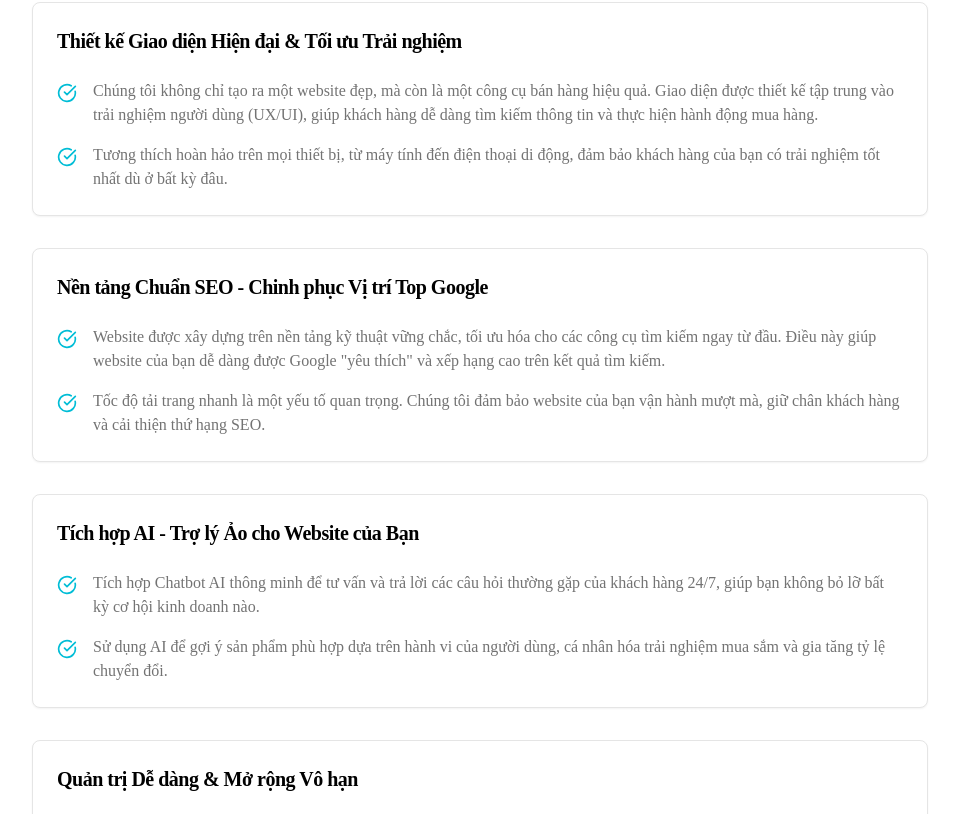
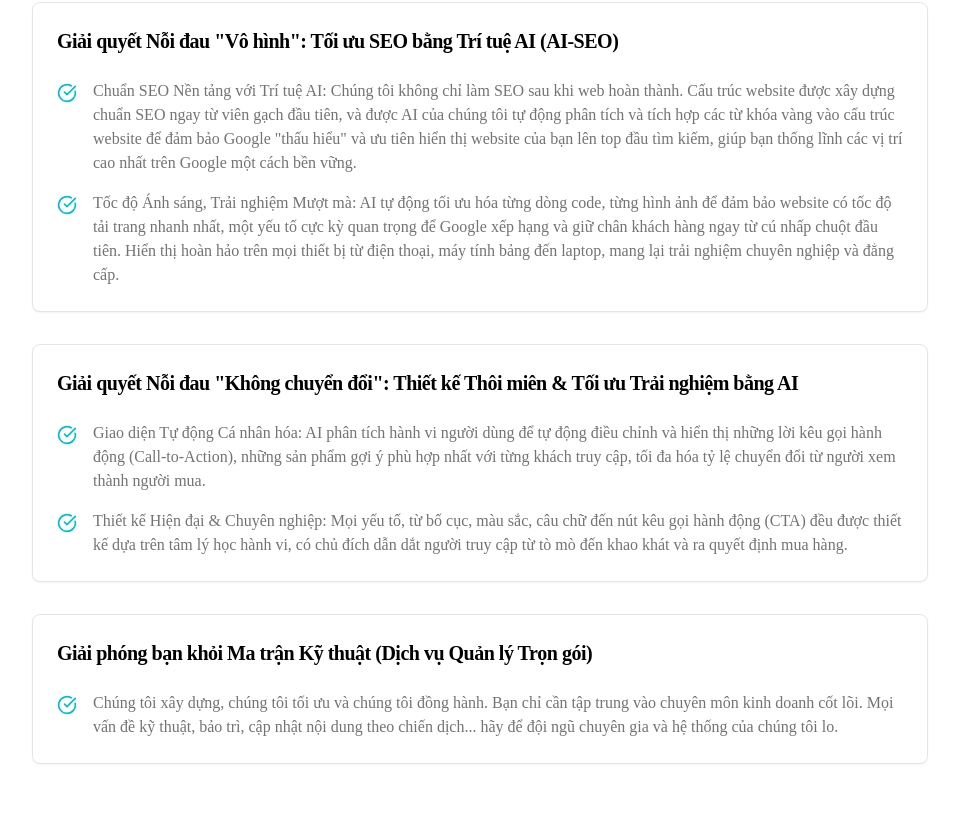
Before and after one commit to jb007-gg/igen-backend, a Next.js app: page /thiet-ke-website in a window 1280 px wide. Shown: the part 926-1740 px from the top of the page, without its empty margins (160-1119 px from the left). Built offline with nearby package versions, Linux system fonts and the light colour scheme.

Commit message:
can you modify the content in page /thiet-ke-website to this
1. Giải qu

```diff
--- a/src/app/sang-tao-noi-dung/page.tsx
+++ b/src/app/sang-tao-noi-dung/page.tsx
@@ -51,7 +51,7 @@ export default function ContentCreationPage() {
               Sáng tạo Nội dung bằng AI: Giải pháp "Studio AI"
             </h1>
             <p className="mx-auto mt-4 max-w-[800px] text-gray-300 md:text-xl">
-              Nguồn "Nhiên liệu" Vô hạn cho Cỗ máy Marketing. Sau khi có chiến lược, chúng ta cần nguồn nguyên liệu để triển khai.
+              Nguồn "Nhiên liệu" Vô hạn cho Cỗ máy Marketing.
             </p>
           </div>
         </section>
--- a/src/app/thiet-ke-website/page.tsx
+++ b/src/app/thiet-ke-website/page.tsx
@@ -8,32 +8,24 @@ import Image from 'next/image';
 
 const websitePoints = [
   {
-    title: 'Thiết kế Giao diện Hiện đại & Tối ưu Trải nghiệm',
+    title: 'Giải quyết Nỗi đau "Vô hình": Tối ưu SEO bằng Trí tuệ AI (AI-SEO)',
     points: [
-        'Chúng tôi không chỉ tạo ra một website đẹp, mà còn là một công cụ bán hàng hiệu quả. Giao diện được thiết kế tập trung vào trải nghiệm người dùng (UX/UI), giúp khách hàng dễ dàng tìm kiếm thông tin và thực hiện hành động mua hàng.',
-        'Tương thích hoàn hảo trên mọi thiết bị, từ máy tính đến điện thoại di động, đảm bảo khách hàng của bạn có trải nghiệm tốt nhất dù ở bất kỳ đâu.',
-    ]
-  },
-  {
-    title: 'Nền tảng Chuẩn SEO - Chinh phục Vị trí Top Google',
-    points: [
-      'Website được xây dựng trên nền tảng kỹ thuật vững chắc, tối ưu hóa cho các công cụ tìm kiếm ngay từ đầu. Điều này giúp website của bạn dễ dàng được Google "yêu thích" và xếp hạng cao trên kết quả tìm kiếm.',
-      'Tốc độ tải trang nhanh là một yếu tố quan trọng. Chúng tôi đảm bảo website của bạn vận hành mượt mà, giữ chân khách hàng và cải thiện thứ hạng SEO.',
+      'Chuẩn SEO Nền tảng với Trí tuệ AI: Chúng tôi không chỉ làm SEO sau khi web hoàn thành. Cấu trúc website được xây dựng chuẩn SEO ngay từ viên gạch đầu tiên, và được AI của chúng tôi tự động phân tích và tích hợp các từ khóa vàng vào cấu trúc website để đảm bảo Google "thấu hiểu" và ưu tiên hiển thị website của bạn lên top đầu tìm kiếm, giúp bạn thống lĩnh các vị trí cao nhất trên Google một cách bền vững.',
+      'Tốc độ Ánh sáng, Trải nghiệm Mượt mà: AI tự động tối ưu hóa từng dòng code, từng hình ảnh để đảm bảo website có tốc độ tải trang nhanh nhất, một yếu tố cực kỳ quan trọng để Google xếp hạng và giữ chân khách hàng ngay từ cú nhấp chuột đầu tiên. Hiển thị hoàn hảo trên mọi thiết bị từ điện thoại, máy tính bảng đến laptop, mang lại trải nghiệm chuyên nghiệp và đẳng cấp.',
     ],
   },
   {
-    title: 'Tích hợp AI - Trợ lý Ảo cho Website của Bạn',
+    title: 'Giải quyết Nỗi đau "Không chuyển đổi": Thiết kế Thôi miên & Tối ưu Trải nghiệm bằng AI',
     points: [
-        'Tích hợp Chatbot AI thông minh để tư vấn và trả lời các câu hỏi thường gặp của khách hàng 24/7, giúp bạn không bỏ lỡ bất kỳ cơ hội kinh doanh nào.',
-        'Sử dụng AI để gợi ý sản phẩm phù hợp dựa trên hành vi của người dùng, cá nhân hóa trải nghiệm mua sắm và gia tăng tỷ lệ chuyển đổi.',
-    ]
+      'Giao diện Tự động Cá nhân hóa: AI phân tích hành vi người dùng để tự động điều chỉnh và hiển thị những lời kêu gọi hành động (Call-to-Action), những sản phẩm gợi ý phù hợp nhất với từng khách truy cập, tối đa hóa tỷ lệ chuyển đổi từ người xem thành người mua.',
+      'Thiết kế Hiện đại & Chuyên nghiệp: Mọi yếu tố, từ bố cục, màu sắc, câu chữ đến nút kêu gọi hành động (CTA) đều được thiết kế dựa trên tâm lý học hành vi, có chủ đích dẫn dắt người truy cập từ tò mò đến khao khát và ra quyết định mua hàng.',
+    ],
   },
   {
-    title: 'Quản trị Dễ dàng & Mở rộng Vô hạn',
+    title: 'Giải phóng bạn khỏi Ma trận Kỹ thuật (Dịch vụ Quản lý Trọn gói)',
     points: [
-        'Hệ thống quản trị nội dung (CMS) thân thiện, giúp bạn dễ dàng cập nhật thông tin sản phẩm, bài viết blog mà không cần kiến thức kỹ thuật.',
-        'Nền tảng được thiết kế để dễ dàng mở rộng, tích hợp thêm các tính năng mới khi doanh nghiệp của bạn phát triển.',
-    ]
+      'Chúng tôi xây dựng, chúng tôi tối ưu và chúng tôi đồng hành. Bạn chỉ cần tập trung vào chuyên môn kinh doanh cốt lõi. Mọi vấn đề kỹ thuật, bảo trì, cập nhật nội dung theo chiến dịch... hãy để đội ngũ chuyên gia và hệ thống của chúng tôi lo.',
+    ],
   },
 ];
 
```
